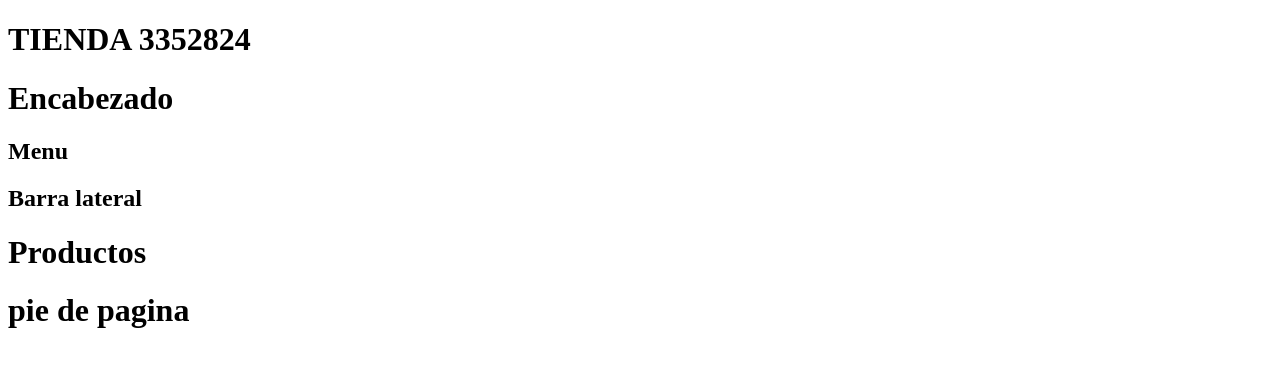
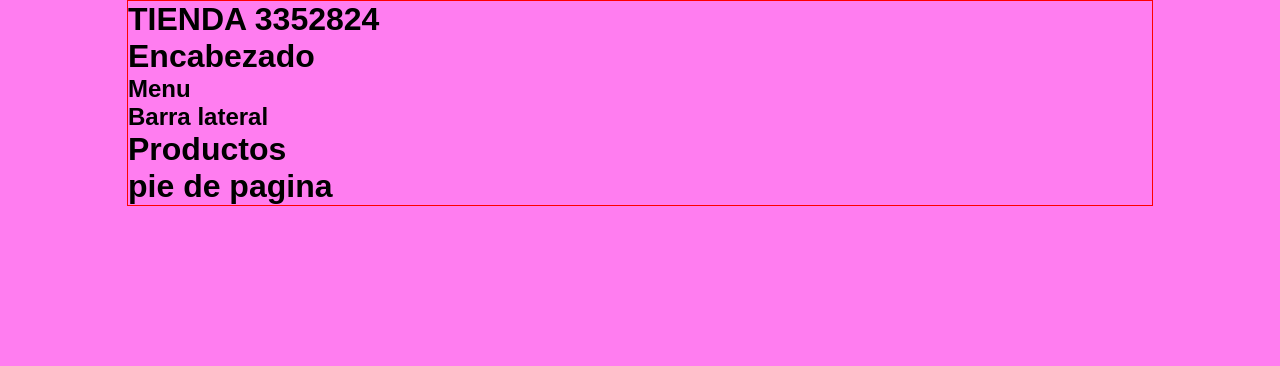
Before and after one commit to michaelfeliciano/TIENDA3352824, a plain HTML site: page indes.html in a window 1280 px wide. Drawn offline with Linux system fonts and the light colour scheme.

Commit message:
MIPRIMERCOMMIT

```diff
--- a/indes.html
+++ b/indes.html
@@ -3,11 +3,12 @@
 <head>
     <meta charset="UTF-8">
     <meta name="viewport" content="width=device-width, initial-scale=1.0">
+    <link rel="stylesheet" href="style.css">
     <title>TIENDA3352824</title>
 </head>
 <body>
 
-    <div id="containet">
+    <div id="container">
         <H1>TIENDA 3352824</H1>
 
         <header id="header">
--- a/style.css
+++ b/style.css
@@ -0,0 +1,16 @@
+*{
+    padding: 0px;
+    margin: 0px;
+    font-family: Arial, Helvetica, sans-serif;
+}
+
+body{
+    background: rgb(255, 125, 240)
+}
+
+#container{
+    width: 80%;
+    margin: 0px auto;
+    box-shadow: 1px solid rgb(0, 0, 0);
+    border: 1px solid red;
+}
```
